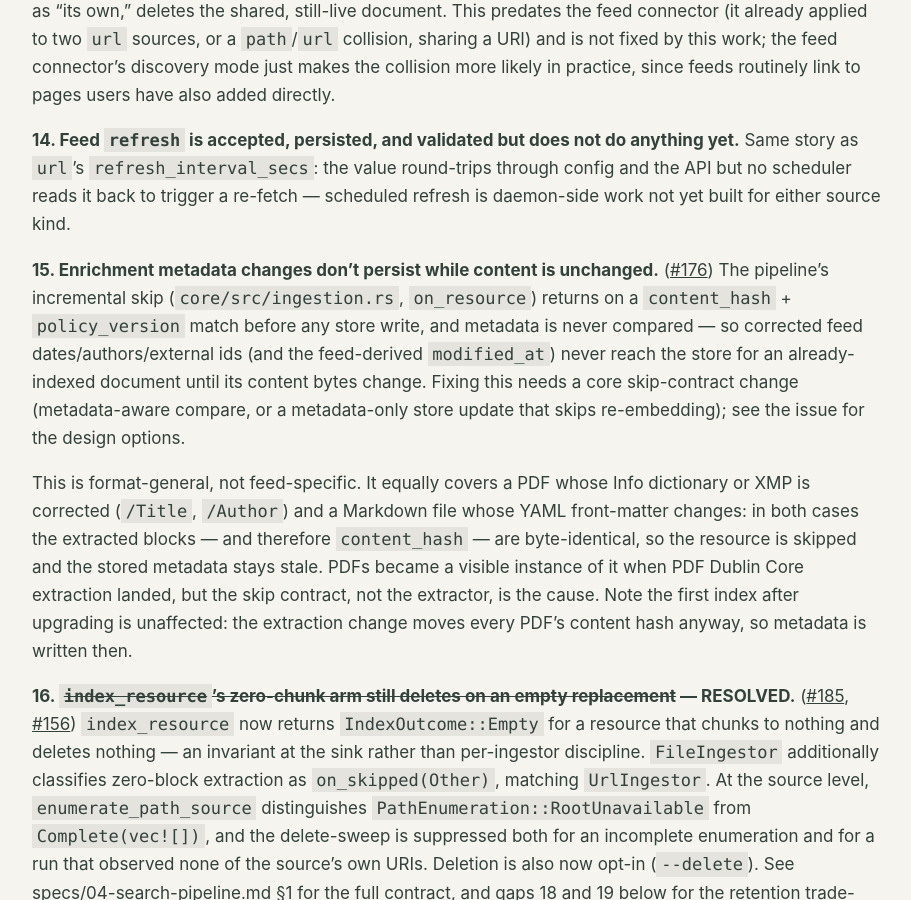
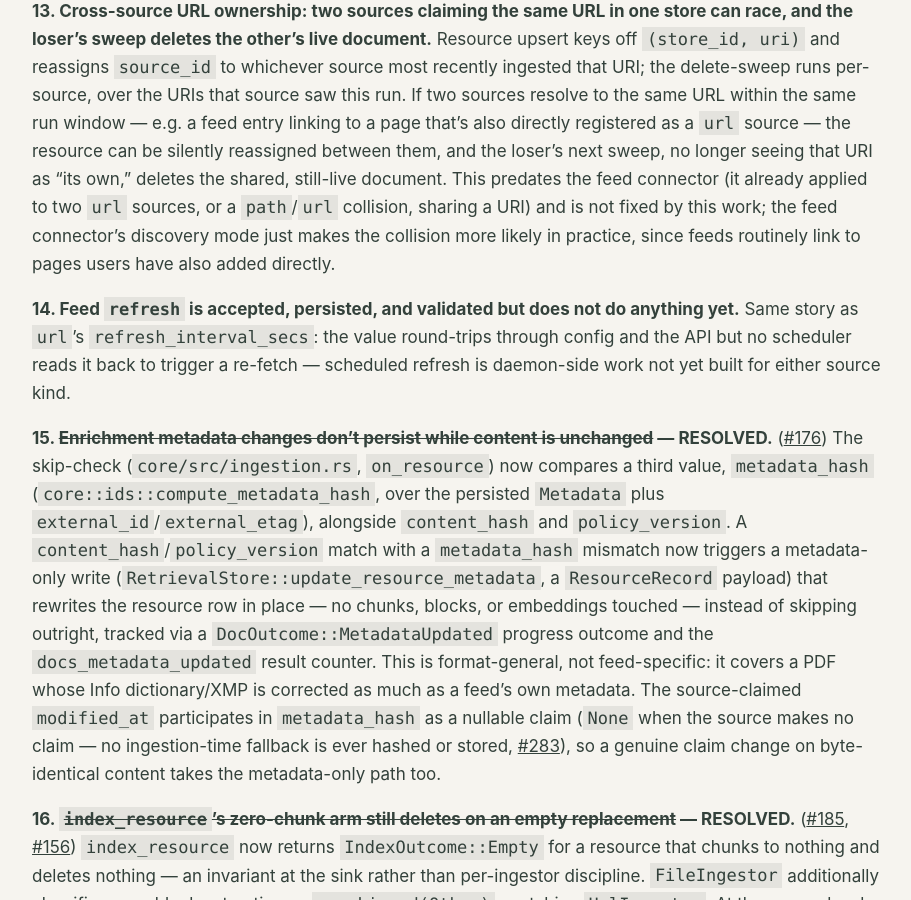
Before and after one commit to dokterbob/localdb, a Jekyll site: the page built from docs/architecture.md, in a window 1280 px wide and 900 px high, scrolled down 12224 px. Shown: the whole window, without its empty margins (48-959 px from the left). Built offline with Jekyll 4.4.1, drawn with Linux system fonts in a browser that asks for light colours; our own code applies the rules of GitHub Pages for plain Markdown files; some of the changed text lies outside the part shown.

Commit message:
T250: known-gaps — gap 15 resolved, gap 11 reflects persisted-but-unused etag
Gap 15 (#176) is struck through with the actual mechanism (metadata_hash
compare + metadata-only resource-row update, modified_at exclusion noted
with #283 as follow-up). Gap 11 now says external_etag persists but is
never read back into FetchMetadata — reuse, not persistence, is the
residual gap — and that Last-Modified has no column at all.

Co-Authored-By: Claude Fable 5 <noreply@anthropic.com>
Claude-Session: https://claude.ai/code/session_01QnEPQsNyovwTKoxuyGLErP

```diff
--- a/docs/architecture.md
+++ b/docs/architecture.md
@@ -456,12 +456,17 @@ extraction defect (see
   (`source remove`, which still cascades normally). Pruning truly-dead entry URLs (404/410) is a
   follow-up issue.
 
-**11. Conditional-GET state (`ETag`/`Last-Modified`) is captured but never persisted or reused, for
-both `url` and `feed` sources.** `external_etag` is captured on the `Resource` at fetch time but
-nothing writes it back for reuse on the next fetch — every `localdb index` re-fetches every URL and
-every feed entry in full, with no `If-None-Match`/`If-Modified-Since` sent. A follow-up issue covers
-persisting and round-tripping conditional-GET state together with delete-on-404/410 pruning
-(previous item).
+**11. Conditional-GET state (`ETag`) is persisted but never read back and reused, for both `url` and
+`feed` sources; `Last-Modified` is not persisted at all.** `external_etag` is captured on the
+`Resource` at fetch time and, as of the four-date-axis work, written to `resources.external_etag`
+(`store-libsql/src/tenant/write.rs`) — but every real ingestion call site
+(`ingest/src/url_pipeline.rs`, `ingest/src/feed_ingestor.rs`) still builds a fresh
+`FetchMetadata::default()` for each fetch instead of reading the persisted value back, so
+`fetch::http`'s existing `If-None-Match`/`If-Modified-Since` support (`fetch/src/lib.rs`) is never
+exercised: every `localdb index` re-fetches every URL and every feed entry in full. There is no
+`resources` column for `Last-Modified` at all. A follow-up issue covers round-tripping the persisted
+`external_etag` (and adding `Last-Modified` persistence) into `FetchMetadata` on the next fetch,
+together with delete-on-404/410 pruning (previous item).
 
 **12. A store containing a `kind = 'feed'` source cannot be opened by an older binary that predates
 the Feed ingestor.** `sources.ingestor_kind` decoding is a hard match over the known `IngestorKind`
@@ -493,21 +498,20 @@ story as `url`'s `refresh_interval_secs`: the value round-trips through config a
 scheduler reads it back to trigger a re-fetch — scheduled refresh is daemon-side work not yet built
 for either source kind.
 
-**15. Enrichment metadata changes don't persist while content is unchanged.**
-([#176](https://github.com/dokterbob/localdb/issues/176)) The pipeline's incremental skip
-(`core/src/ingestion.rs`, `on_resource`) returns on a `content_hash` + `policy_version` match before
-any store write, and metadata is never compared — so corrected feed dates/authors/external ids (and
-the feed-derived `modified_at`) never reach the store for an already-indexed document until its
-content bytes change. Fixing this needs a core skip-contract change (metadata-aware compare, or a
-metadata-only store update that skips re-embedding); see the issue for the design options.
-
-This is format-general, not feed-specific. It equally covers a PDF whose Info dictionary or XMP is
-corrected (`/Title`, `/Author`) and a Markdown file whose YAML front-matter changes: in both cases
-the extracted blocks — and therefore `content_hash` — are byte-identical, so the resource is skipped
-and the stored metadata stays stale. PDFs became a visible instance of it when PDF Dublin Core
-extraction landed, but the skip contract, not the extractor, is the cause. Note the first index
-after upgrading is unaffected: the extraction change moves every PDF's content hash anyway, so
-metadata is written then.
+**15. ~~Enrichment metadata changes don't persist while content is unchanged~~ — RESOLVED.**
+([#176](https://github.com/dokterbob/localdb/issues/176)) The skip-check (`core/src/ingestion.rs`,
+`on_resource`) now compares a third value, `metadata_hash` (`core::ids::compute_metadata_hash`, over
+the persisted `Metadata` plus `external_id`/`external_etag`), alongside `content_hash` and
+`policy_version`. A `content_hash`/`policy_version` match with a `metadata_hash` mismatch now
+triggers a metadata-only write (`RetrievalStore::update_resource_metadata`, a `ResourceRecord`
+payload) that rewrites the resource row in place — no chunks, blocks, or embeddings touched —
+instead of skipping outright, tracked via a `DocOutcome::MetadataUpdated` progress outcome and the
+`docs_metadata_updated` result counter. This is format-general, not feed-specific: it covers a PDF
+whose Info dictionary/XMP is corrected as much as a feed's own metadata. The source-claimed
+`modified_at` participates in `metadata_hash` as a nullable claim (`None` when the source makes no
+claim — no ingestion-time fallback is ever hashed or stored,
+[#283](https://github.com/dokterbob/localdb/issues/283)), so a genuine claim change on
+byte-identical content takes the metadata-only path too.
 
 **16. ~~`index_resource`'s zero-chunk arm still deletes on an empty replacement~~ — RESOLVED.**
 ([#185](https://github.com/dokterbob/localdb/issues/185),
```
